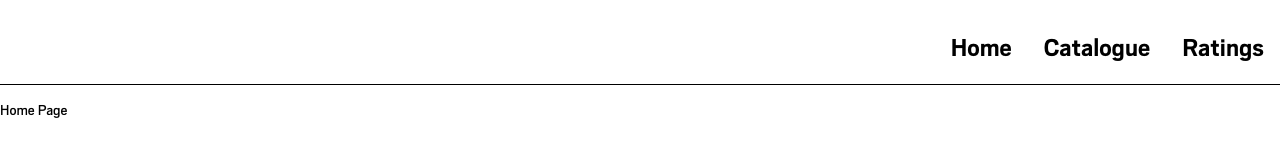
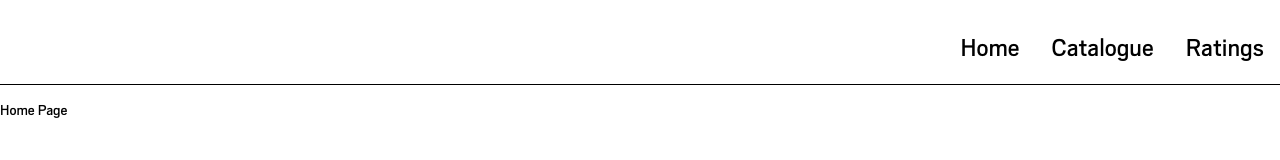
Before and after one commit to iripoli/Guidesmiths-phone-catalogue, a React (Create React App) app: page / in a window 1280 px wide. Shown: the top 160 px of the page. Built offline with nearby package versions, Linux system fonts and the light colour scheme.

Commit message:
changed the font weigth of the navbar items

```diff
--- a/src/containers/NavBar/styles.scss
+++ b/src/containers/NavBar/styles.scss
@@ -25,7 +25,6 @@ li {
   text-decoration: none;
   color: black;
   font-size: 1.7rem;
-  font-family: "Scout-Bold";
 }
 
 .navbar__option::after {
```
